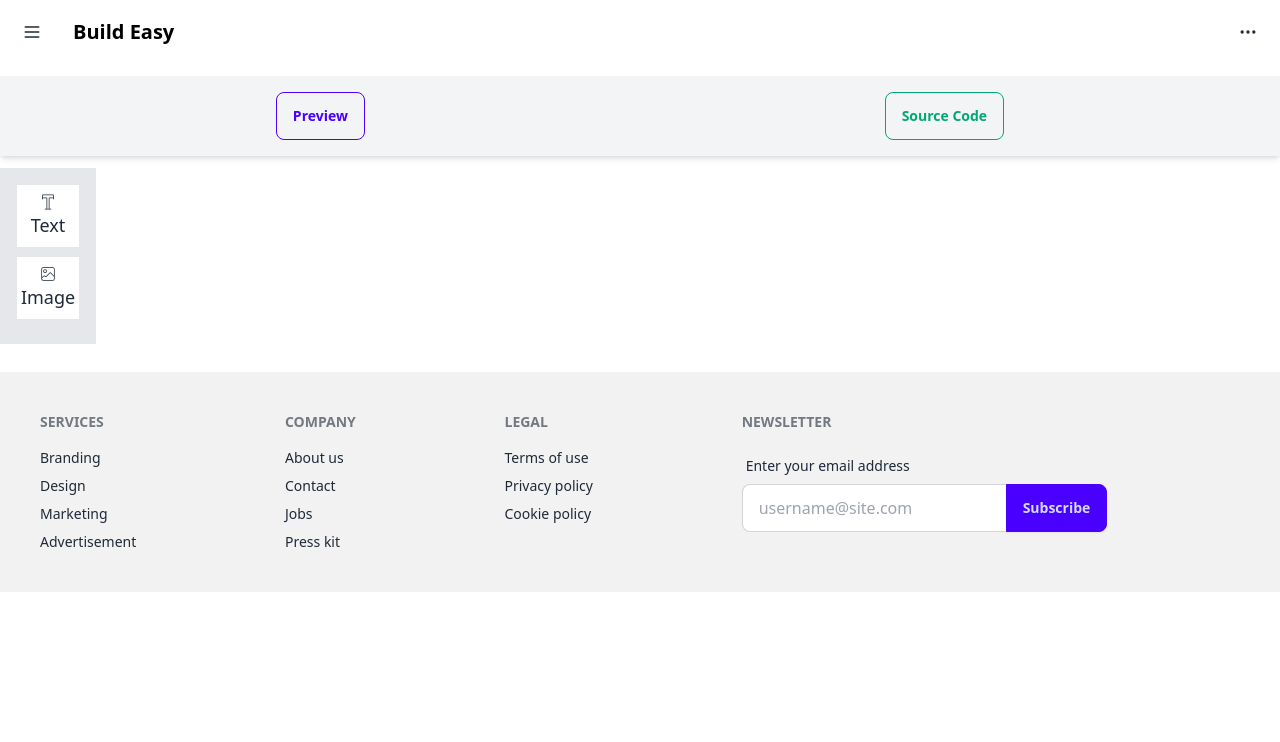
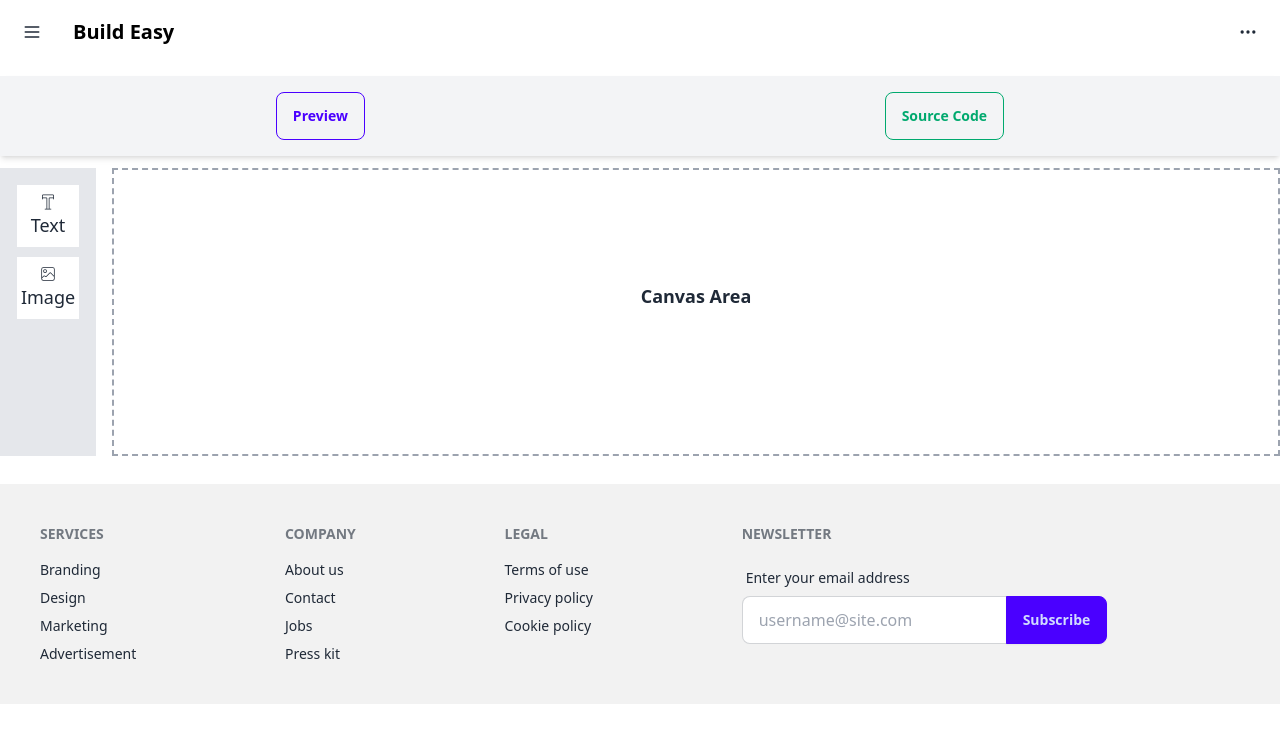
Before and after one commit to Nadim-Nion/no-code-builder-client, a React (Vite) app: page / in a window 1280 px wide. Shown: the top 742 px of the page. Built offline with nearby package versions, Linux system fonts and the light colour scheme.

Commit message:
canvas area added

```diff
--- /dev/null
+++ b/src/components/Canvas/Canvas.jsx
@@ -0,0 +1,43 @@
+import React, { useState } from 'react';
+import { useDrop } from 'react-dnd';
+
+const Canvas = () => {
+    const [items, setItems] = useState([]);
+
+    const [{ canDrop, isOver }, drop] = useDrop({
+        accept: ['text', 'image'],
+        drop: item => handleDrop(item),
+        collect: monitor => ({
+            isOver: !!monitor.isOver(),
+            canDrop: !!monitor.canDrop()
+        })
+    });
+
+    const handleDrop = item => {
+        // console.log('Dropped item in the drop target', item);
+        setItems(prevItems => [...prevItems, item]);
+    }
+
+    return (
+        <div
+            ref={drop}
+            className={`flex-1 border-2 border-dashed border-gray-400 h-[3in] p-4 ml-4 ${canDrop ? 'bg-green-100' : ''} ${isOver ? 'bg-green-200' : ''}`}
+        >
+            <h2 className='text-lg font-bold text-center mt-24'>Canvas Area</h2>
+            <div>
+                {
+                    items.map((item, index) => (
+                        <div
+                            key={index}
+                            className={`border p-2 m-2 ${item.type === 'text' ? 'bg-blue-100' : 'bg-yellow-100'}`}
+                        >
+                            {item.type === 'text' ? 'This is text item' : 'This is image item'}
+                        </div>
+                    ))
+                }
+            </div>
+        </div>
+    );
+};
+
+export default Canvas;
--- a/src/pages/HomePage/Home/Home.jsx
+++ b/src/pages/HomePage/Home/Home.jsx
@@ -3,13 +3,17 @@ import SideBar from '../../../components/SideBar/SideBar';
 import TopBar from '../../../components/TopBar/TopBar';
 import { DndProvider } from 'react-dnd';
 import { HTML5Backend } from 'react-dnd-html5-backend';
+import Canvas from '../../../components/Canvas/Canvas';
 
 const Home = () => {
     return (
         <div>
             <TopBar></TopBar>
             <DndProvider backend={HTML5Backend}>
-                <SideBar></SideBar>
+                <div className='flex'>
+                    <SideBar></SideBar>
+                    <Canvas></Canvas>
+                </div>
             </DndProvider>
         </div>
     );
```
